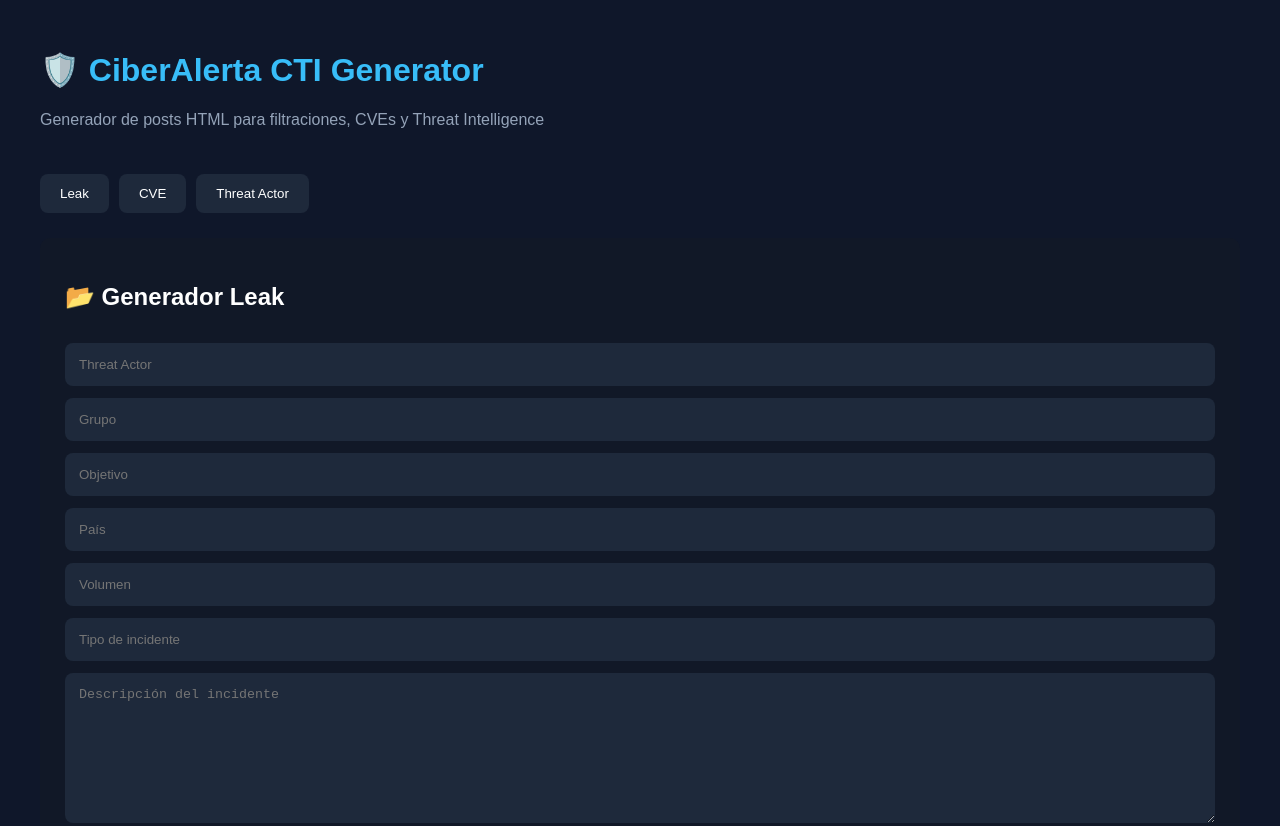
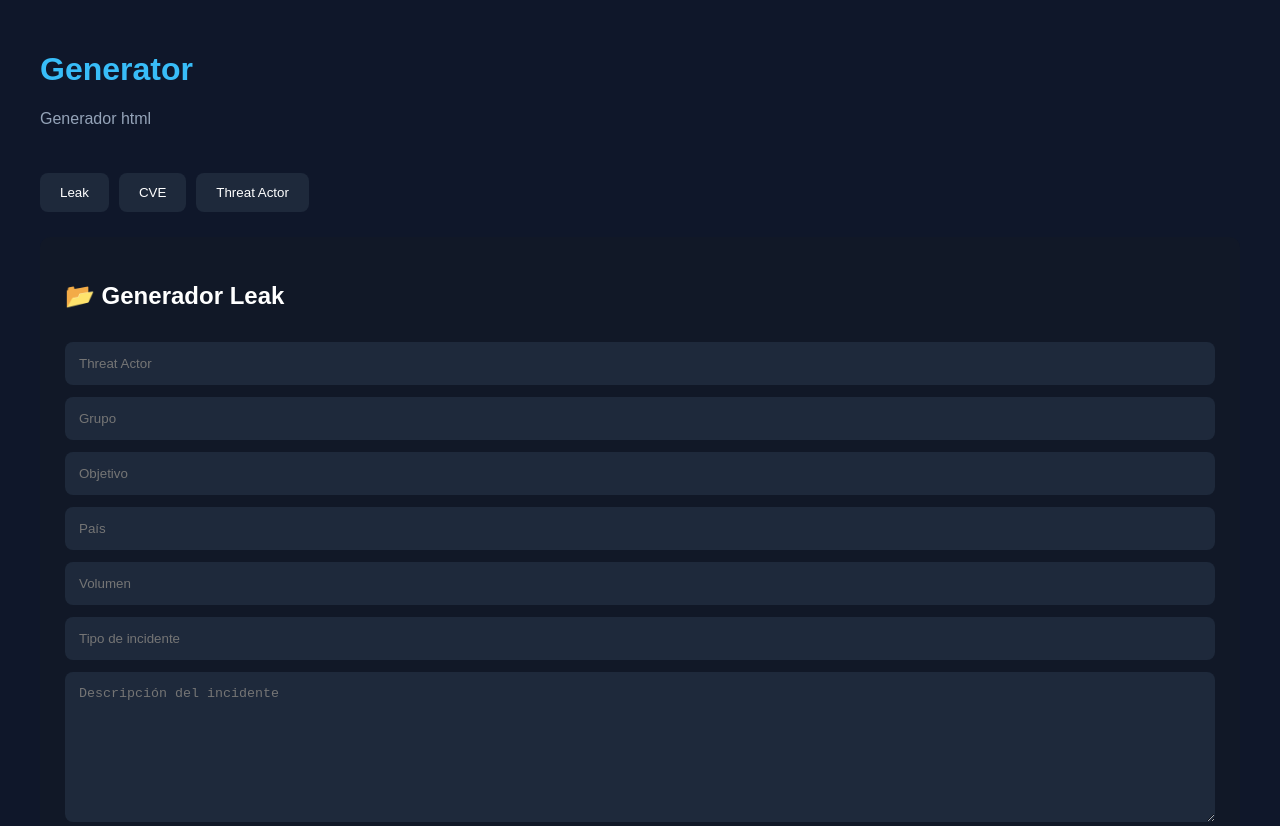
Before and after one commit to egamens007/temvisbilitygitnoeredmechoosi, a plain HTML site: page index.html in a window 1280 px wide. Shown: the top 826 px of the page. Drawn offline with Linux system fonts and the light colour scheme.

Commit message:
Change title and header in index.html
Updated title and header text to simplify naming.

```diff
--- a/index.html
+++ b/index.html
@@ -4,7 +4,7 @@
 <head>
   <meta charset="UTF-8">
   <meta name="viewport" content="width=device-width, initial-scale=1.0">
-  <title>CTI Generator</title>
+  <title> 🛡️ Generator</title>
 
   <link rel="stylesheet" href="style.css">
 </head>
@@ -13,10 +13,10 @@
 
   <div class="container">
 
-    <h1>🛡️ CiberAlerta CTI Generator</h1>
+    <h1>Generator</h1>
 
     <p class="subtitle">
-      Generador de posts HTML para filtraciones, CVEs y Threat Intelligence
+      Generador html
     </p>
 
     <!-- TABS -->
```
